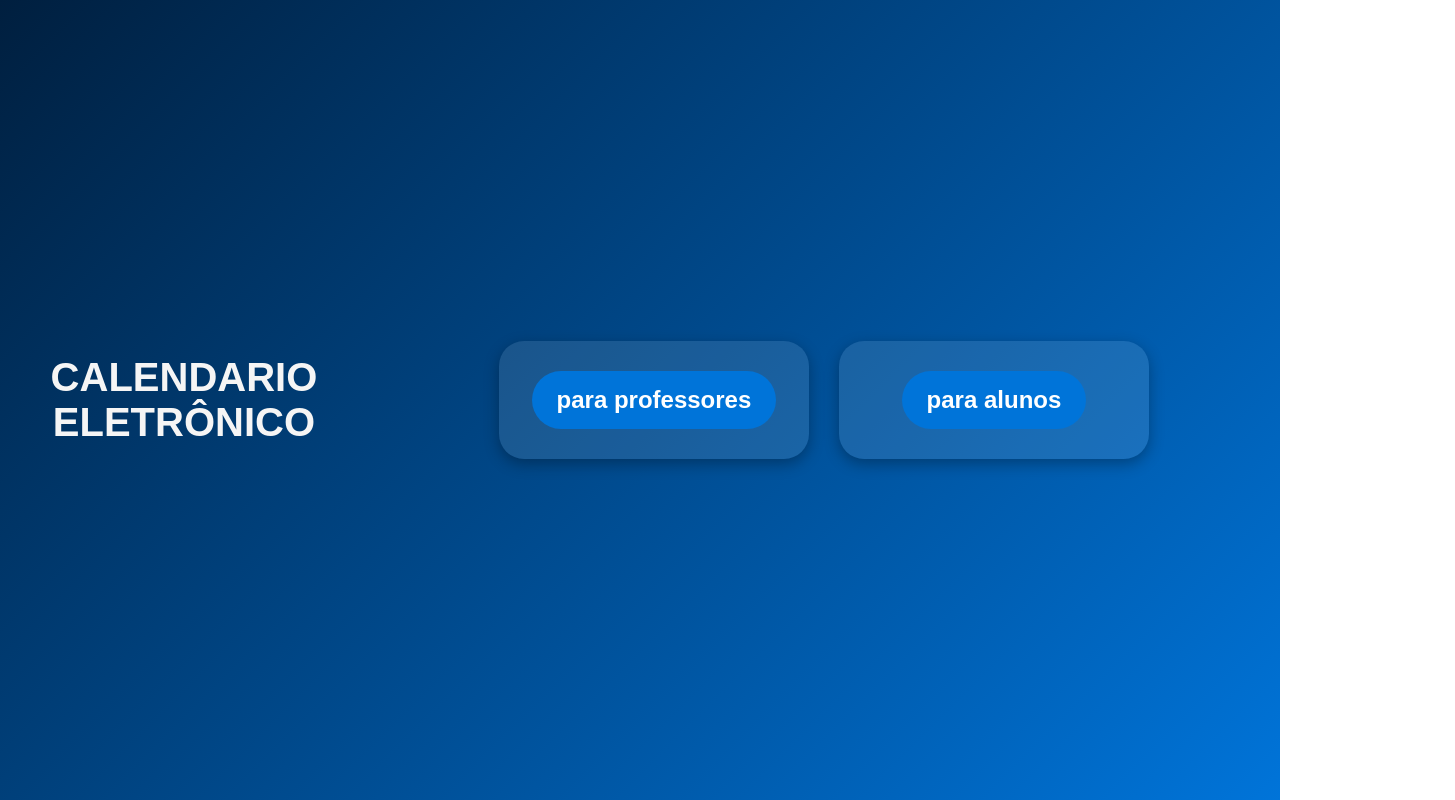
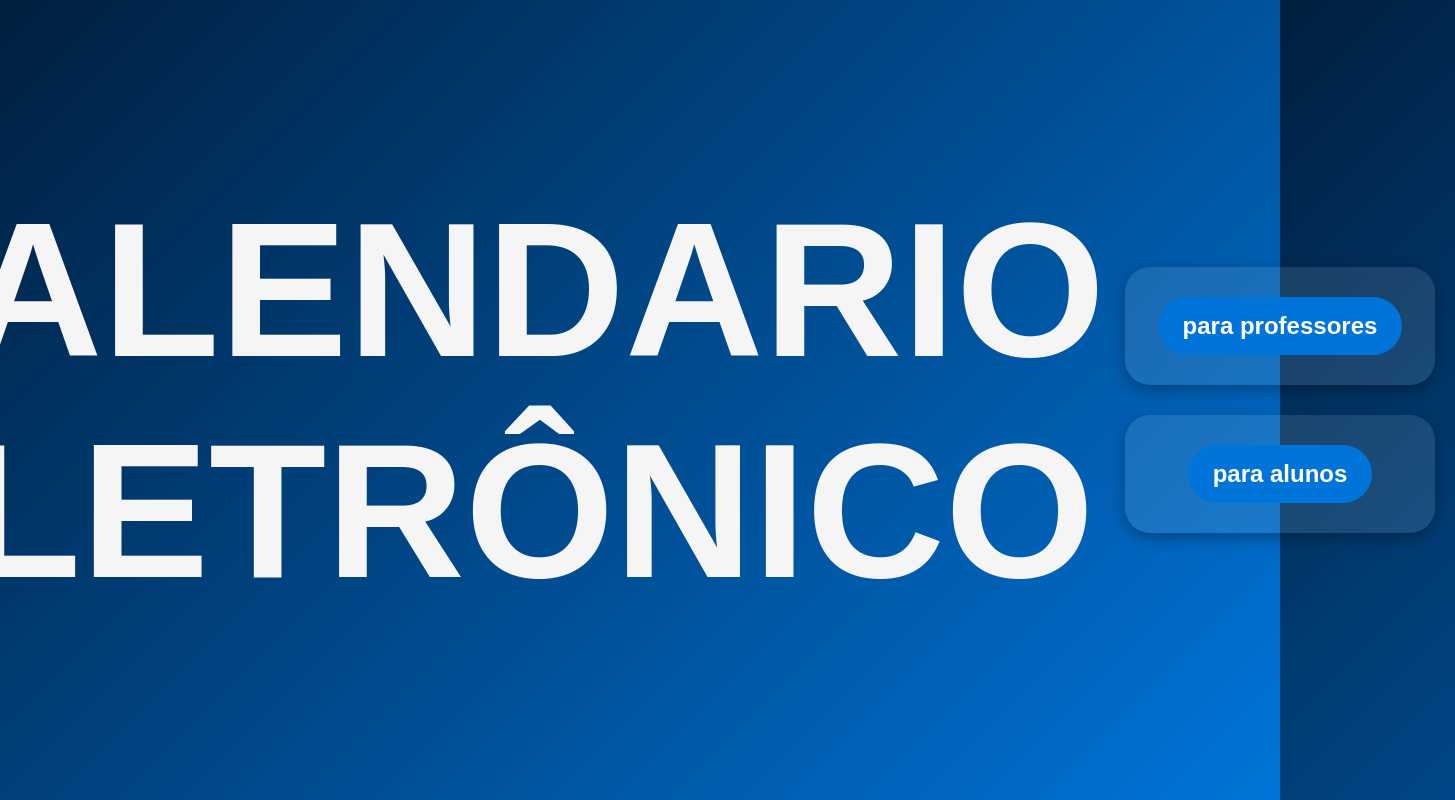
Before and after one commit to iansouza827/Trabalho, a plain HTML site: page index.html in a window 1280 px wide. Shown: the whole page, 1455 px wide, since content can reach past the window. Drawn offline with Linux system fonts and the light colour scheme.

Commit message:
index.html

```diff
--- a/index.html
+++ b/index.html
@@ -8,7 +8,7 @@
     <style>
         h1{
             color: whitesmoke;
-            font-size: clamp(20px, 5vw, 40px);
+            font-size: clamp(100px, 15vw, 200px);
             text-align: center;
         }
     </style>
```
